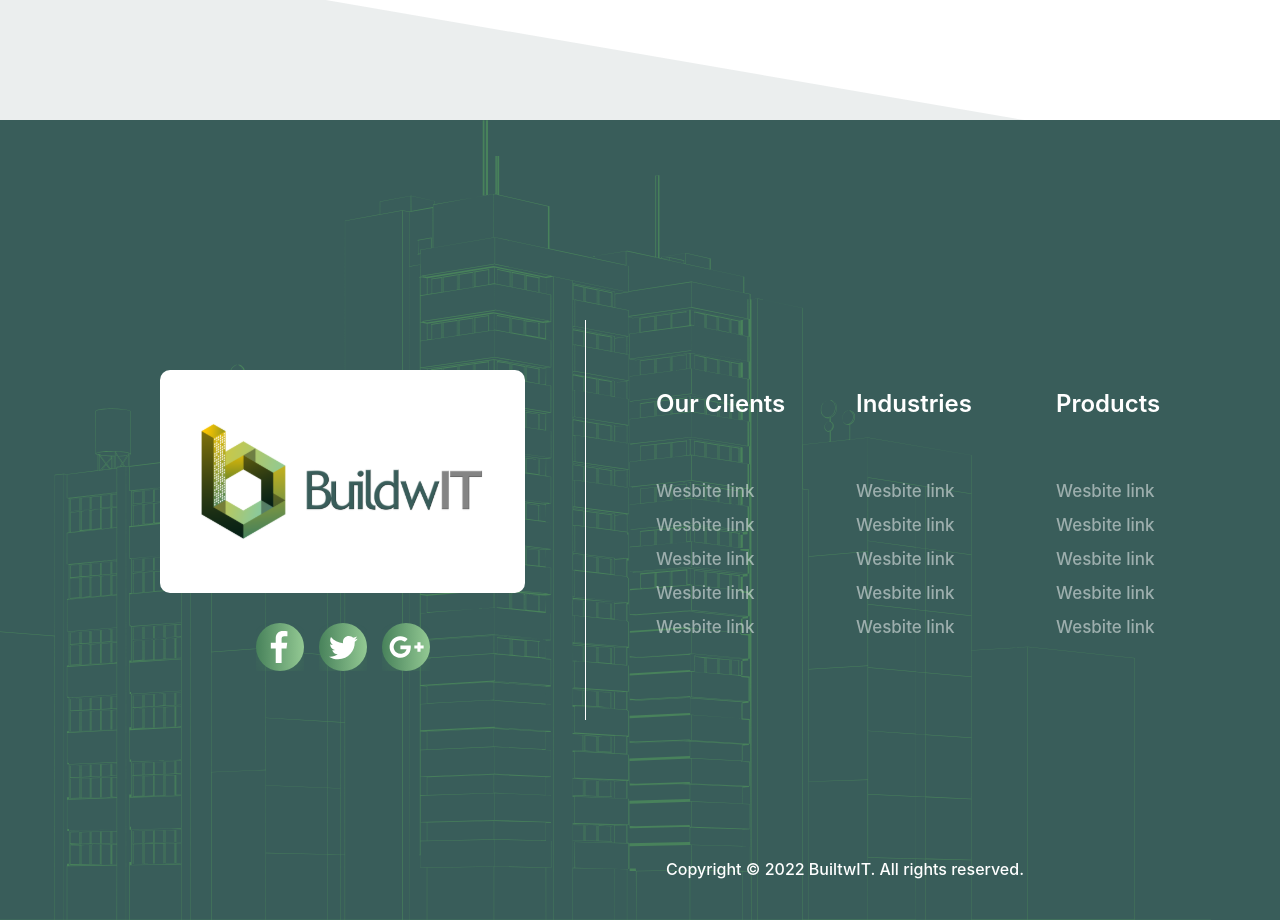
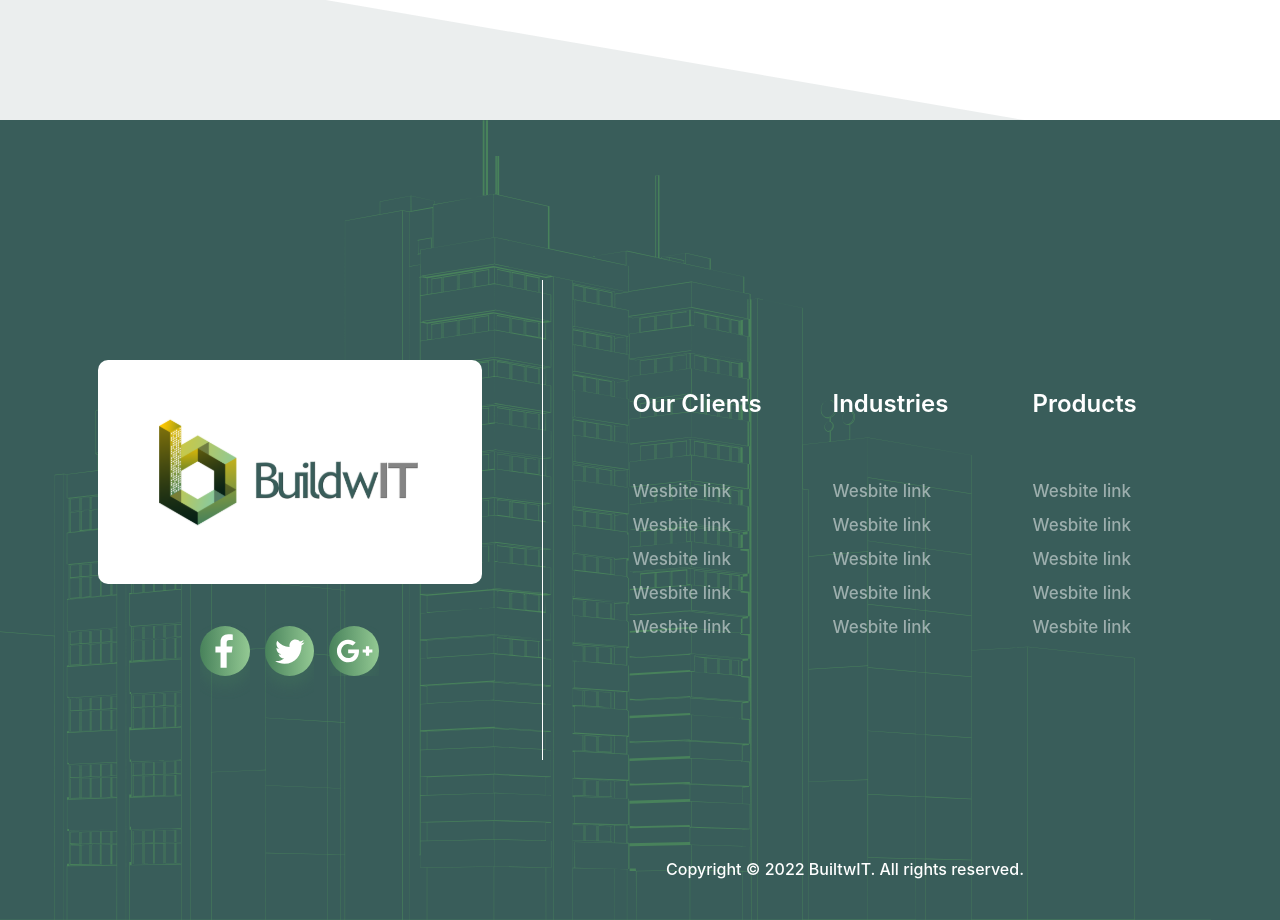
Before and after one commit to faheem4531/BuildwIT, a React (Create React App) app in the folder buildwit-home-screen/: page / in a window 1280 px wide. Shown: the part 5080-6000 px from the top of the page. Built offline with nearby package versions, Linux system fonts and the light colour scheme.

Commit message:
Refactor footer's width/height issue

```diff
--- a/buildwit-home-screen/src/components/footer/styleFooter.css
+++ b/buildwit-home-screen/src/components/footer/styleFooter.css
@@ -5,15 +5,6 @@
   background-image: url(../../images/footer-bg.svg);
   background-repeat: no-repeat;
   background-size: 100% 100%;
-  display: -webkit-box;
-  display: -ms-flexbox;
-  display: flex;
-  -webkit-box-align: center;
-      -ms-flex-align: center;
-          align-items: center;
-  -webkit-box-pack: center;
-      -ms-flex-pack: center;
-          justify-content: center;
   position: relative;
 }
 
@@ -24,17 +15,21 @@
   -webkit-box-align: center;
       -ms-flex-align: center;
           align-items: center;
-  height: 50%;
-  width: 75%;
+  -webkit-box-pack: center;
+      -ms-flex-pack: center;
+          justify-content: center;
+  height: 100%;
+  width: 100%;
 }
 
 .footer-content .left-section {
-  display: inline-block;
+  width: 30%;
+  height: 40%;
 }
 
 .footer-content .logo-card {
-  width: 365px;
-  height: 223px;
+  width: 100%;
+  height: 70%;
   background: #FFFFFF;
   border-radius: 10px;
   display: -webkit-box;
@@ -46,14 +41,16 @@
   -webkit-box-align: center;
       -ms-flex-align: center;
           align-items: center;
-  margin-bottom: 30px;
+  margin-bottom: 5%;
 }
 
 .footer-content .logo-card img {
-  width: 80%;
+  width: 70%;
 }
 
 .footer-content .icon-div {
+  width: 100%;
+  height: 30%;
   display: -webkit-box;
   display: -ms-flexbox;
   display: flex;
@@ -62,12 +59,17 @@
           justify-content: center;
 }
 
+.footer-content .icon-div img {
+  width: 13%;
+}
+
 .footer-content .icon-div img:not(:last-child) {
   margin-right: 15px;
 }
 
 .footer-content .right-section {
-  height: 100%;
+  height: 60%;
+  width: 50%;
   border-left: 1px solid #FFFFFF;
   display: -webkit-box;
   display: -ms-flexbox;
--- a/buildwit-home-screen/src/components/footer/styleFooter.scss
+++ b/buildwit-home-screen/src/components/footer/styleFooter.scss
@@ -5,46 +5,50 @@
     background-image: url(../../images/footer-bg.svg);
     background-repeat: no-repeat;
     background-size: 100% 100%;
-    display: flex;
-    align-items: center;
-    justify-content: center;
     position: relative;
 
 
     &-content{
         display: flex;
         align-items: center;
-        height: 50%;
-        width: 75%;
+        justify-content: center;
+        height: 100%;
+        width: 100%;
 
 
 
         .left-section{
-            display: inline-block;
+            width: 30%;
+            height: 40%;
 
 
         }
 
         .logo-card{
-            width: 365px;
-            height: 223px;
+            width: 100%;
+            height: 70%;
             background: #FFFFFF;
             border-radius: 10px;
             display: flex;
             justify-content: center;
             align-items: center;
-            margin-bottom: 30px;
+            margin-bottom: 5%;
 
             img{
-                width: 80%;
+                width: 70%;
             }
         }
 
         .icon-div{
+            width: 100%;
+            height: 30%;
             display: flex;
             justify-content: center;
 
+
+
             img{
+                width: 13%;
                 &:not(:last-child){
                     margin-right: 15px;
                 }
@@ -54,8 +58,8 @@
 
 
         .right-section{
-            height: 100%;
-            // width: 100%;
+            height: 60%;
+            width: 50%;
             border-left: 1px solid #FFFFFF;
             display: flex;
             justify-content: center;
--- a/buildwit-home-screen/src/components/section-clinents/Clients.js
+++ b/buildwit-home-screen/src/components/section-clinents/Clients.js
@@ -52,6 +52,7 @@ const Clients = () => {
                     <span>Client 8</span>
                 </div>
             </div>
+
             </div>
 
             <div className="bottom-clip"></div>
--- a/buildwit-home-screen/src/components/section-clinents/styleClients.css
+++ b/buildwit-home-screen/src/components/section-clinents/styleClients.css
@@ -43,6 +43,16 @@
   scrollbar-width: none;
 }
 
+.clients-row-item::afer {
+  content: "";
+  display: inline-block;
+  height: 1rem;
+  width: 1rem;
+  margin-right: .7rem;
+  background-image: url(../../images/icon-left.png);
+  background-size: cover;
+}
+
 .clients-row::-webkit-scrollbar {
   display: none;
 }
```
Also changed, not shown: buildwit-home-screen/src/components/section-clinents/styleClients.scss (+13 -0 lines), 2 other files (tests, documents, lock files or other folders).
